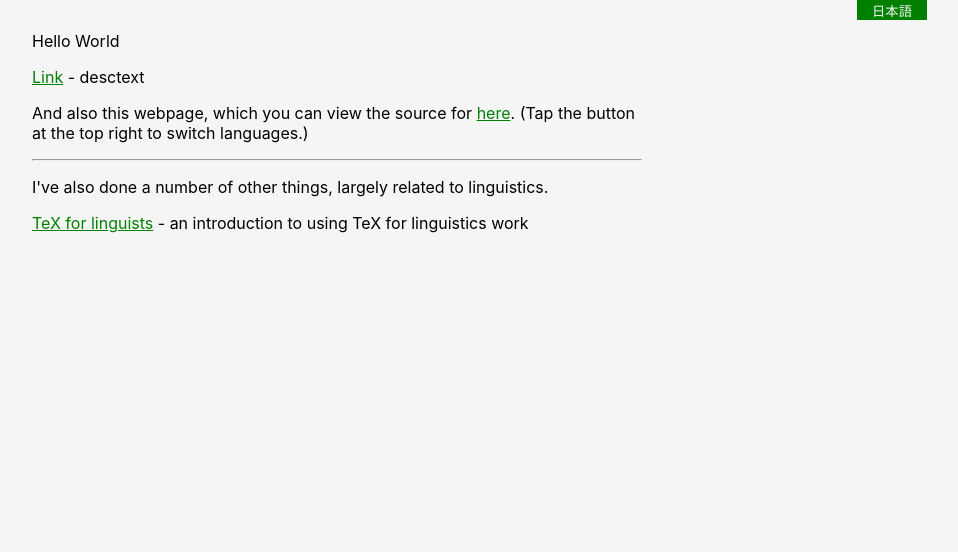
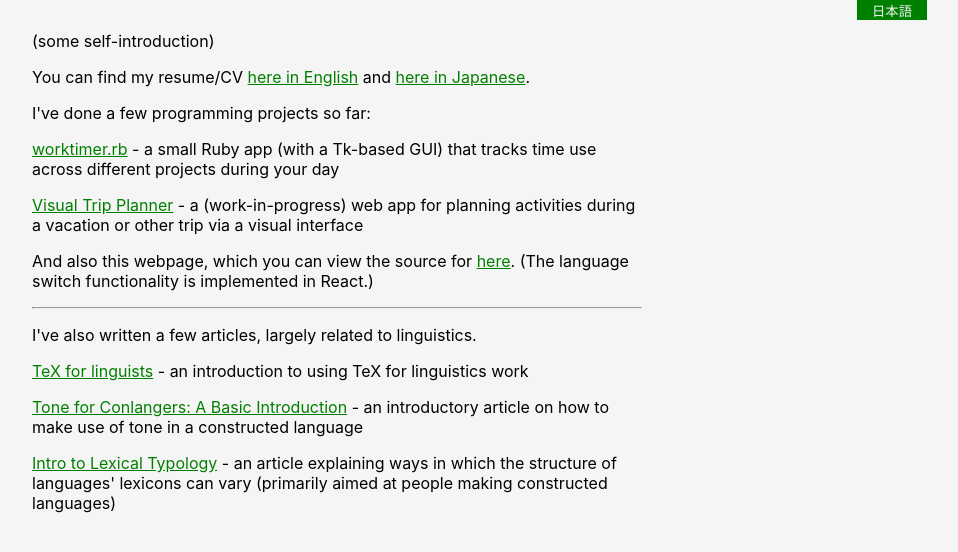
Before and after one commit to aaannestad/aaannestad.github.io, a React (Create React App) app: page / in a window 1280 px wide. Shown: the top 552 px of the page, without its empty margins (303-1261 px from the left). Built offline with nearby package versions, Linux system fonts and the light colour scheme.

Commit message:
Much more content!

```diff
--- a/package.json
+++ b/package.json
@@ -9,6 +9,7 @@
     "gh-pages": "^3.2.3",
     "react": "^18.0.0",
     "react-dom": "^18.0.0",
+    "react-helmet": "^6.1.0",
     "react-scripts": "5.0.1",
     "web-vitals": "^2.1.4"
   },
--- a/src/App.js
+++ b/src/App.js
@@ -23,14 +23,56 @@ export default function App() {
       <div class="row">
         <div class="col-1"></div>
         <div class="col-2">
-          <TextElement lang={lang} texten="Hello World" textjp="こんにちは" />
+          <TextElement
+            lang={lang}
+            texten="(some self-introduction)"
+            textjp="（何らかの自己紹介）"
+          />
+          <TextElement
+            lang={lang}
+            texten={[
+              "You can find my resume/CV ",
+              <a href="https://github.com/aaannestad/aaannestad.github.io">
+                here in English
+              </a>,
+              " and ",
+              <a href="https://github.com/aaannestad/aaannestad.github.io">
+                here in Japanese
+              </a>,
+              ".",
+            ]}
+            textjp={[
+              "履歴書の",
+              <a href="https://github.com/aaannestad/aaannestad.github.io">
+                英語版はこちら
+              </a>,
+              "で、",
+              <a href="https://github.com/aaannestad/aaannestad.github.io">
+                日本語版はこちら
+              </a>,
+              "です。",
+            ]}
+          />
+          <TextElement
+            lang={lang}
+            texten="I've done a few programming projects so far:"
+            textjp="今までいくつかプログラミングプロジェクトをしたことがあります："
+          />
           <LinkElement
             lang={lang}
             link="c:\"
-            linktexten="Link"
-            desctexten="desctext"
-            linktextjp="リンク"
-            desctextjp="説明"
+            linktexten="worktimer.rb"
+            desctexten="a small Ruby app (with a Tk-based GUI) that tracks time use across different projects during your day"
+            linktextjp="worktimer.rb"
+            desctextjp="一日以内に多数のプロジェクトで働いているときに、プロジェクトごとに使う時間を記録する小さいルビーアプリ（GUIはTkを使います）"
+          />
+          <LinkElement
+            lang={lang}
+            link="c:\"
+            linktexten="Visual Trip Planner"
+            desctexten="a (work-in-progress) web app for planning activities during a vacation or other trip via a visual interface"
+            linktextjp="ビジュアル旅行計画機"
+            desctextjp="旅行などで活動をビジュアルなインターフェースで計画するためのウエブアプリ（まだ制作中です）"
           />
           <TextElement
             lang={lang}
@@ -39,21 +81,21 @@ export default function App() {
               <a href="https://github.com/aaannestad/aaannestad.github.io">
                 here
               </a>,
-              ". (Tap the button at the top right to switch languages.)",
+              ". (The language switch functionality is implemented in React.)",
             ]}
             textjp={[
               "そしてこのページ自身。ソースは",
               <a href="https://github.com/aaannestad/aaannestad.github.io">
                 こちらで
               </a>,
-              "見ることができます。",
+              "見ることができます。（言語変更機能はReactを使って実装されています。）",
             ]}
           />
           <hr></hr>
           <TextElement
             lang={lang}
-            texten="I've also done a number of other things, largely related to linguistics."
-            textjp="他にも言語学に関連したことはやったことがあります。"
+            texten="I've also written a few articles, largely related to linguistics."
+            textjp="他にも主に言語学に関連した文章はは書いたことがあります。"
           />
           <LinkElement
             lang={lang}
@@ -63,6 +105,22 @@ export default function App() {
             linktextjp="言語学者向けのTeX入門"
             desctextjp="言語学論文やそのようなものをTeXで書く方法を紹介する文章（英語）"
           />
+          <LinkElement
+            lang={lang}
+            link="https://fiatlingua.org/2018/04/"
+            linktexten="Tone for Conlangers: A Basic Introduction"
+            desctexten="an introductory article on how to make use of tone in a constructed language"
+            linktextjp="人工言語作者用の音調の基本的入門"
+            desctextjp="人工言語に音調の使い方を基本的に説明する文章（英語）"
+          />
+          <LinkElement
+            lang={lang}
+            link="https://fiatlingua.org/2018/08/"
+            linktexten="Intro to Lexical Typology"
+            desctexten="an article explaining ways in which the structure of languages' lexicons can vary (primarily aimed at people making constructed languages)"
+            linktextjp="語彙類型論入門"
+            desctextjp="言語の語彙の構造が異なる方法をいくつか紹介する文章（英語・主に人工言語作者向け）"
+          />
         </div>
       </div>
     </div>
--- a/src/index.js
+++ b/src/index.js
@@ -3,10 +3,14 @@ import ReactDOM from "react-dom/client";
 import "./index.css";
 import App from "./App";
 import reportWebVitals from "./reportWebVitals";
+import Helmet from "react-helmet";
 
 const root = ReactDOM.createRoot(document.getElementById("root"));
 root.render(
   <React.StrictMode>
+    <Helmet>
+      <title>Aidan Aannestad</title>
+    </Helmet>
     <meta
       name="viewport"
       content="width=device-width, initial-scale=1.0"
--- a/src/pageelement.js
+++ b/src/pageelement.js
@@ -18,7 +18,7 @@ export function LinkElement(props) {
     case "jp":
       return (
         <p>
-          <a href={props.link}>{props.linktextjp}</a> - {props.desctextjp}
+          <a href={props.link}>{props.linktextjp}</a> ・ {props.desctextjp}
         </p>
       );
   }
```
Also changed, not shown: 1 other file (tests, documents, lock files or other folders).
